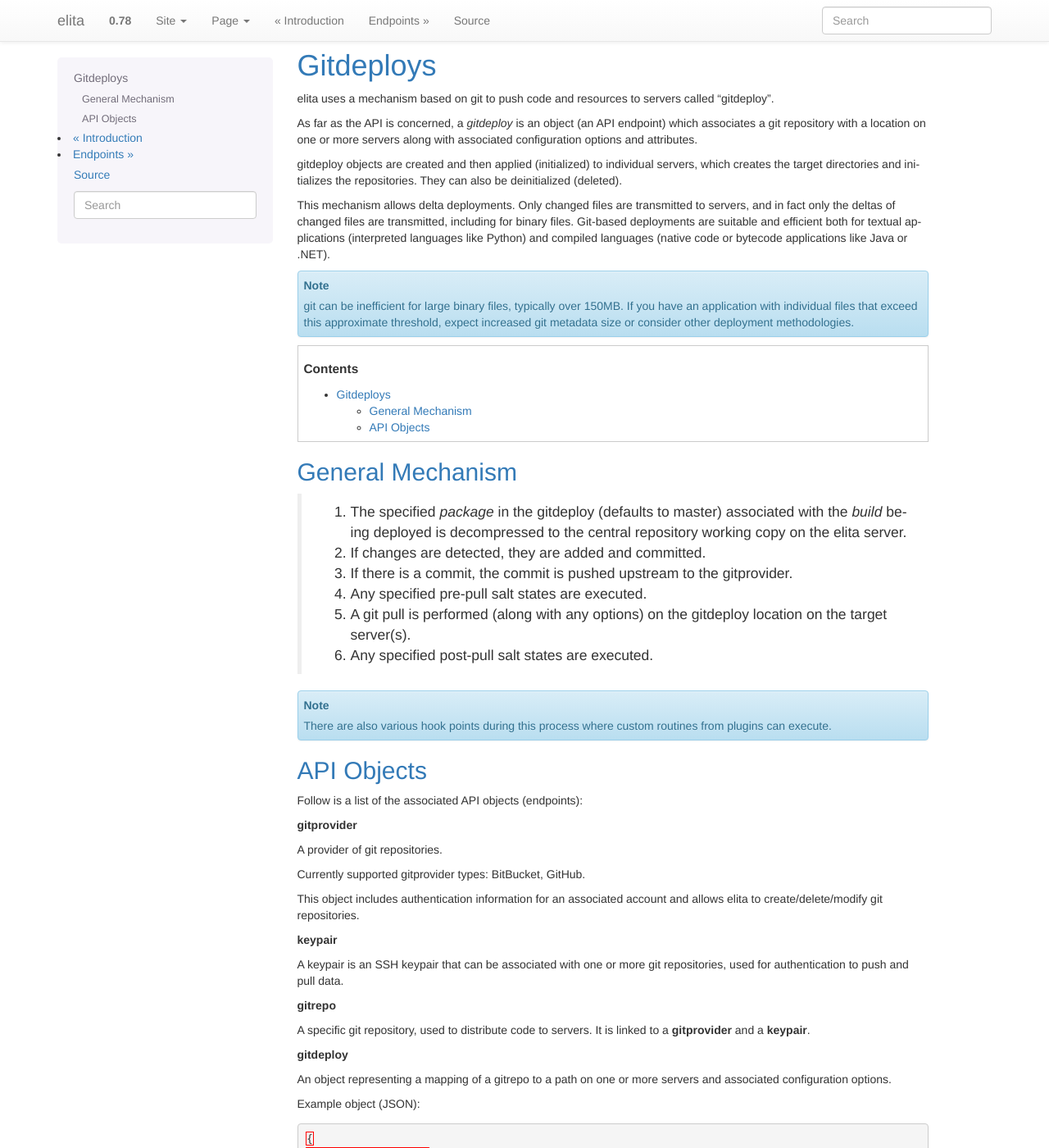
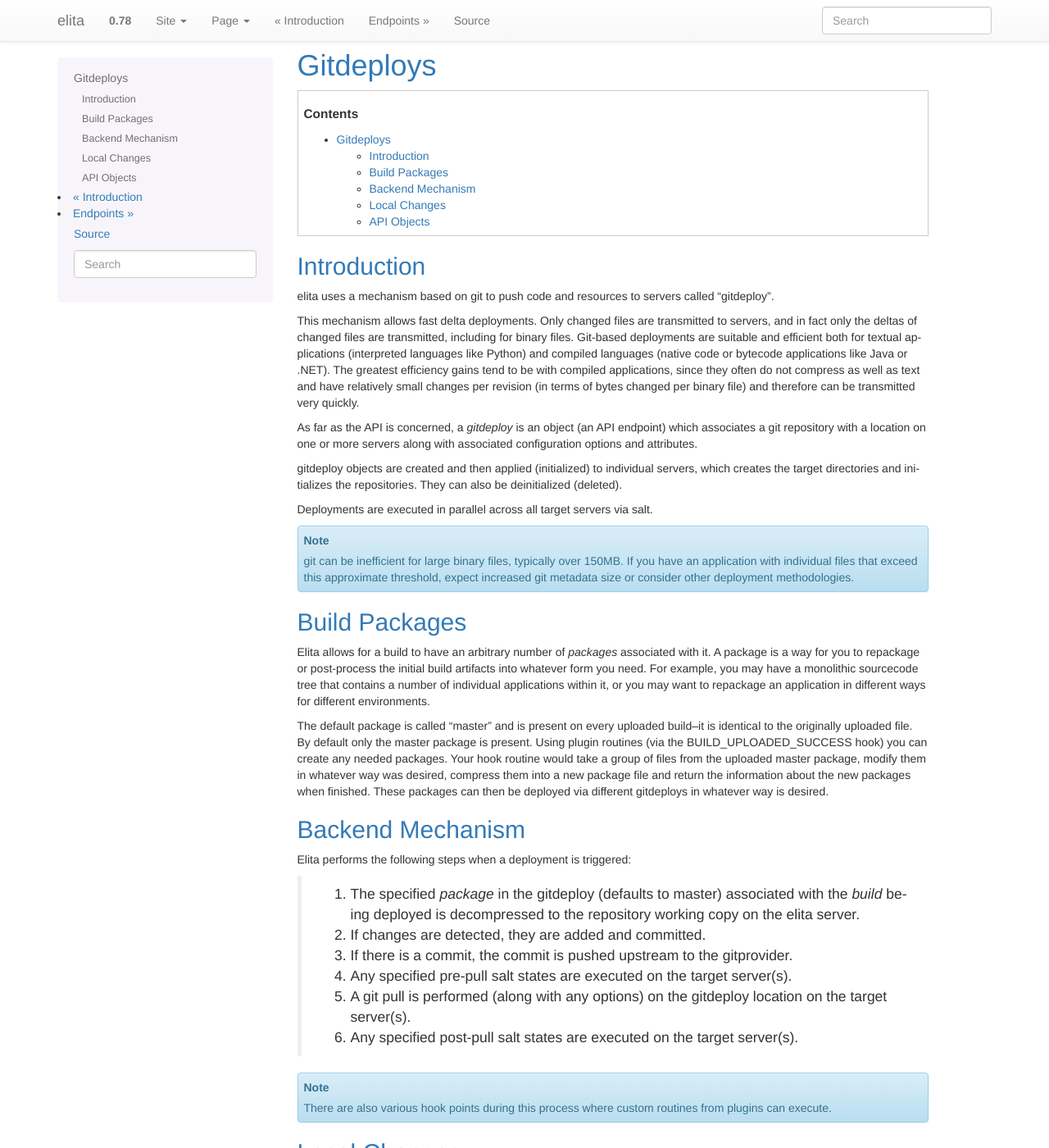
Before and after one commit to bkeroack/elita, a Sphinx documentation site: the page built from doc/gitdeploy.rst, in a window 1280 px wide and 1400 px high. Shown: the whole window at 82% size. Built offline with Sphinx 7.4.7, drawn with Linux system fonts in a browser that asks for light colours; pages that are not in the unit, such as notebooks, are missing from menus; some of the changed text lies outside the part shown.

Commit message:
expand on gitdeploy

```diff
--- a/doc/gitdeploy.rst
+++ b/doc/gitdeploy.rst
@@ -2,7 +2,20 @@
 Gitdeploys
 ==========
 
+.. contents:: Contents
+
+Introduction
+------------
+
 elita uses a mechanism based on git to push code and resources to servers called "gitdeploy".
+
+This mechanism allows fast delta deployments. Only changed files are transmitted to servers,
+and in fact only the deltas of changed files are transmitted, including for binary files. Git-based deployments are
+suitable
+and efficient both for textual applications (interpreted languages like Python) and compiled languages (native code
+or bytecode applications like Java or .NET). The greatest efficiency gains tend to be with compiled applications,
+since they often do not compress as well as text and have relatively small changes per revision (in terms of
+bytes changed per binary file) and therefore can be transmitted very quickly.
 
 As far as the API is concerned, a *gitdeploy* is an object (an API endpoint) which associates a git repository with a
 location on one or more servers along with associated configuration options and attributes.
@@ -11,32 +24,65 @@ gitdeploy objects are created and then applied (initialized) to individual serve
 which creates the target directories and initializes the repositories. They can also be deinitialized
 (deleted).
 
-This mechanism allows delta deployments. Only changed files are transmitted to servers,
-and in fact only the deltas of changed files are transmitted, including for binary files. Git-based deployments are
-suitable
-and efficient both for textual applications (interpreted languages like Python) and compiled languages (native code
-or bytecode applications like Java or .NET).
+Deployments are executed in parallel across all target servers via salt.
 
 .. NOTE::
    git can be inefficient for large binary files, typically over 150MB. If you have an application with
    individual files that exceed this approximate threshold, expect increased git metadata size or
    consider other deployment methodologies.
 
-.. contents:: Contents
 
-General Mechanism
+Build Packages
+--------------
+
+Elita allows for a build to have an arbitrary number of *packages* associated with it. A package is a way for you to
+repackage or post-process the initial build artifacts into whatever form you need. For example,
+you may have a monolithic sourcecode tree that contains a number of individual applications within it,
+or you may want to repackage an application in different ways for different environments.
+
+The default package is called "master" and is present on every uploaded build--it is identical to the originally
+uploaded file. By default only the master package is present. Using plugin routines (via the BUILD_UPLOADED_SUCCESS
+hook) you can create any needed packages. Your hook routine would take a group of files from the uploaded master
+package, modify them in whatever way was desired, compress them into a new package file and return the
+information about the new packages when finished. These packages can then be deployed via different gitdeploys in
+whatever way is desired.
+
+
+Backend Mechanism
 -----------------
 
+Elita performs the following steps when a deployment is triggered:
+
    #.   The specified *package* in the gitdeploy (defaults to master) associated with the *build* being deployed is
-        decompressed to the central repository working copy on the elita server.
+        decompressed to the repository working copy on the elita server.
    #.   If changes are detected, they are added and committed.
    #.   If there is a commit, the commit is pushed upstream to the gitprovider.
-   #.   Any specified pre-pull salt states are executed.
+   #.   Any specified pre-pull salt states are executed on the target server(s).
    #.   A git pull is performed (along with any options) on the gitdeploy location on the target server(s).
-   #.   Any specified post-pull salt states are executed.
+   #.   Any specified post-pull salt states are executed on the target server(s).
 
 .. NOTE::
    There are also various hook points during this process where custom routines from plugins can execute.
+
+Local Changes
+-------------
+
+Gitdeploy allows for persistent local changes on end servers.
+
+If you need to modify a file within a gitdeploy on a server (for example, if you need to change a configuration file
+only on one server in a farm), this can be done by editing the file and then committing locally on that repository.
+These changes will then persist with future deployments, as new code will be automatically merged into the existing
+repository without overwriting local changes.
+
+.. CAUTION::
+   Any time you modify a gitdeploy locally it creates a chance that future deployments could result in a merge error
+   and failed deployment. Elita uses git options to minimize the changes of merge errors by default,
+   but they can never be fully eliminated. Even when successful, any time an automatic merge happens there is a chance
+   that the application could be changed in some undesired way.
+
+.. WARNING::
+   Do not push changes from end servers to the upstream gitprovider. By default, elita puts an invalid upstream URL
+   to prevent accidental pushes.
 
 
 API Objects
@@ -47,65 +93,54 @@ Follow is a list of the associated API objects (endpoints):
 
 **gitprovider**
 
-A provider of git repositories.
+    A provider of git repositories.
 
-Currently supported gitprovider types: BitBucket, GitHub.
+    Currently supported gitprovider types: BitBucket (GitHub is planned but not yet implemented)
 
-This object includes authentication information for an associated account and allows elita to create/delete/modify
-git repositories.
+    This object includes authentication information for an associated account and allows elita to create/delete/modify
+    git repositories.
 
 
 **keypair**
 
-A keypair is an SSH keypair that can be associated with one or more git repositories,
-used for authentication to push and pull data.
+    A keypair is an SSH keypair that can be associated with one or more git repositories,
+    used for authentication to push and pull data.
 
 
 **gitrepo**
 
-A specific git repository, used to distribute code to servers. It is linked to a **gitprovider** and a **keypair**.
+    A specific git repository, used to distribute code to servers. It is linked to a **gitprovider** and a **keypair**.
 
 
 **gitdeploy**
 
-An object representing a mapping of a gitrepo to a path on one or more servers and associated configuration options.
+    An object representing a mapping of a gitrepo to a path on one or more servers and associated configuration options.
 
-Example object (JSON):
+    Example object (JSON):
 
-.. sourcecode:: http
+    .. sourcecode:: http
 
-   {
-        "gitdeploy": {
-            "application": "WidgetApplication",
-            "name": "Widget",
-            "package": "master",
-            "created_datetime": "2022-01-01 12:00:00+00:00",
-            "attributes": { },
-            "location": {
-                "path": "/opt/WidgetFactory",
-                "gitrepo": {
-                    "gitprovider": {
-                        "type": "bitbucket",
-                        "name": "widget_bitbucket"
-                    },
-                    "name": "Widget_Main"
+       {
+            "gitdeploy": {
+                "name": "Widget",
+                "package": "master",
+                "attributes": { },
+                "location": {
+                    "path": "/opt/WidgetFactory",
+                    "gitrepo": "Widget_MainRepo"
+                    }
+                },
+                "options": {
+                    "favor": "ours",
+                    "ignore-whitespace": "true",
+                    "gitignore": [
+                        "app/foo.ignoreme",
+                        "app/.DS_Store"
+                    ]
+                },
+                "actions": {
+                    "prepull": {},
+                    "postpull": {}
                 }
-            },
-            "options": {
-                "favor": "ours",
-                "ignore-whitespace": "true",
-                "gitignore": [
-                    "app/foo.ignoreme",
-                    "app/.DS_Store"
-                ]
-            },
-            "actions": {
-                "prepull": {},
-                "postpull": {}
-            },
-            "servers": [
-                "server001",
-                "server002",
-            ]
-        }
-   }
+            }
+       }
--- a/doc/urlmap.rst
+++ b/doc/urlmap.rst
@@ -10,6 +10,9 @@ app/
                 builds/
                         - build001
                         - build002
+
+                deployments/
+                        - 248c325f-3093-427c-a3b5-a6f011e2b2ce
 
                 gitrepos/
                         - repo1
```
Also changed, not shown: doc/app.rst (+5 -2 lines), doc/endpoints.rst (+8 -8 lines), doc/intro.rst (+13 -11 lines).
